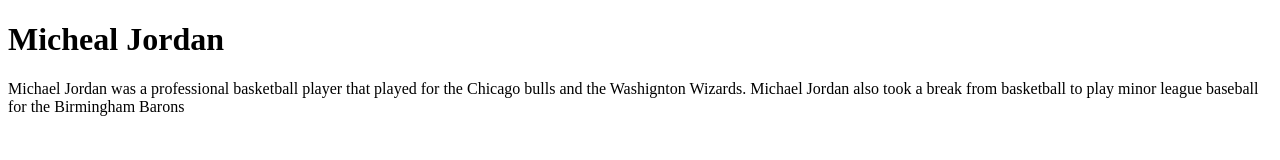
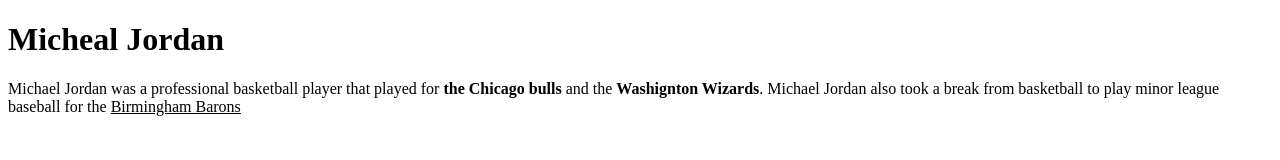
Before and after one commit to rc2883/exploring-cs, a plain HTML site: page index.html in a window 1280 px wide. Drawn offline with Linux system fonts and the light colour scheme.

Commit message:
add bold and underline

```diff
--- a/index.html
+++ b/index.html
@@ -2,6 +2,6 @@
 <html>
  <body>
 <h1>Micheal Jordan</h1>
-       <p>Michael Jordan was a professional basketball player that played for the Chicago bulls and the Washignton Wizards. Michael Jordan also took a break from basketball to play minor league baseball for the Birmingham Barons </p>
+       <p>Michael Jordan was a professional basketball player that played for <b>the Chicago bulls</b> and the <b>Washignton Wizards</b>. Michael Jordan also took a break from basketball to play minor league baseball for the <u>Birmingham Barons</u> </p>
  </body>
 </html>
```
